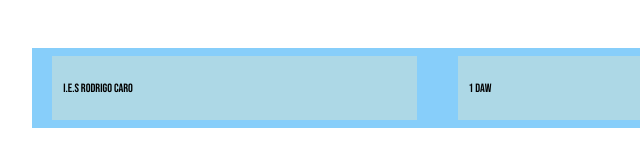
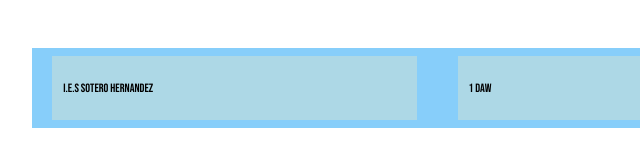
Before and after one commit to scastrga/Practica-Final-CSS, a plain HTML site: page index.html in a window 1280 px wide. Shown: the part 738-895 px from the top of the page, 0-640 px from the left. Drawn offline with Linux system fonts and the light colour scheme.

Commit message:
tercer commit

```diff
--- a/index.html
+++ b/index.html
@@ -48,7 +48,7 @@
             </div>
             <footer class="footer">
                 <div class="instituto">
-                    <span>I.E.S Rodrigo Caro</span>
+                    <span>I.E.S Sotero Hernandez</span>
                 </div>
                 <div class="curso">
                     <span>1 DAW</span>
```
